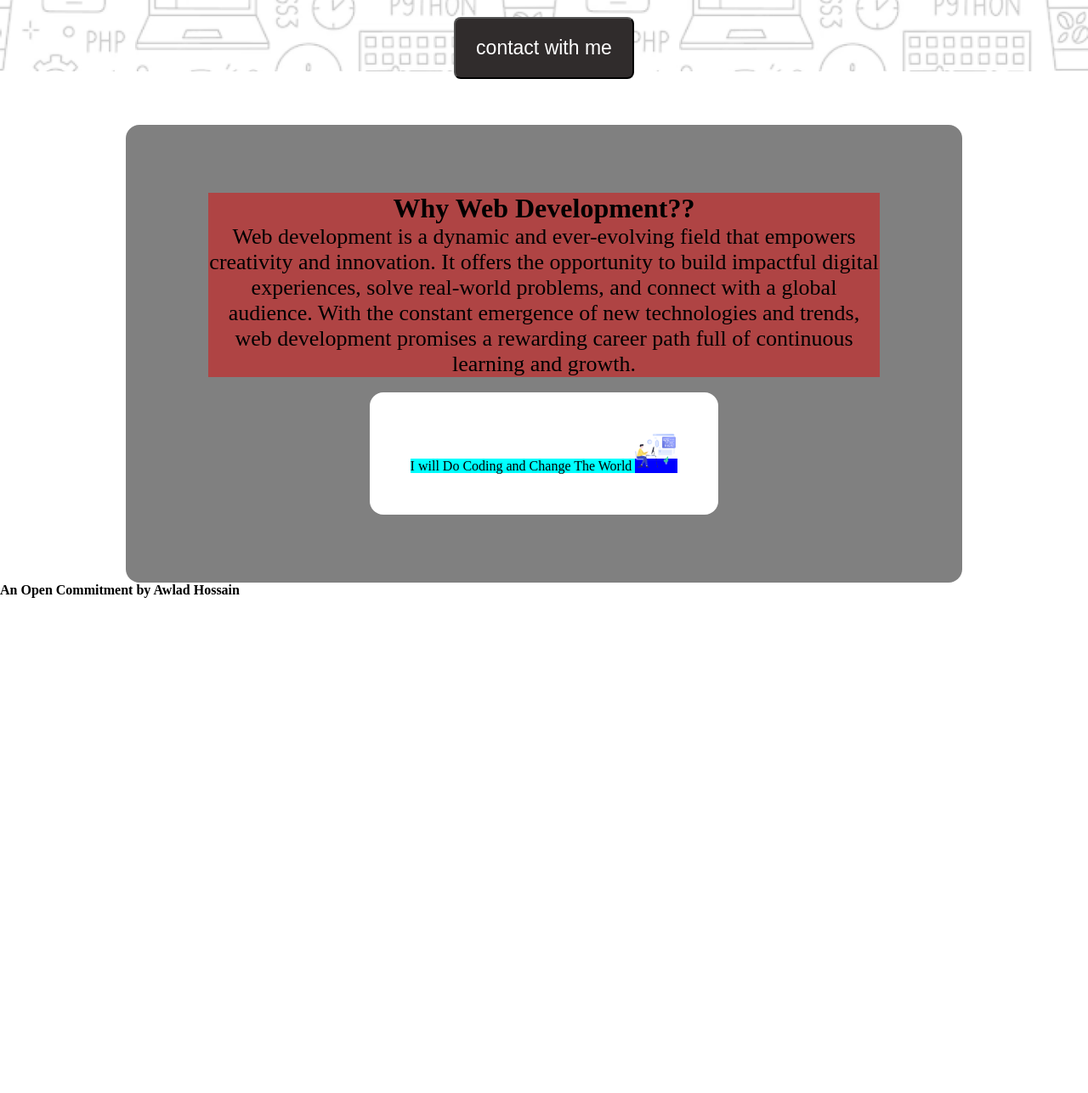
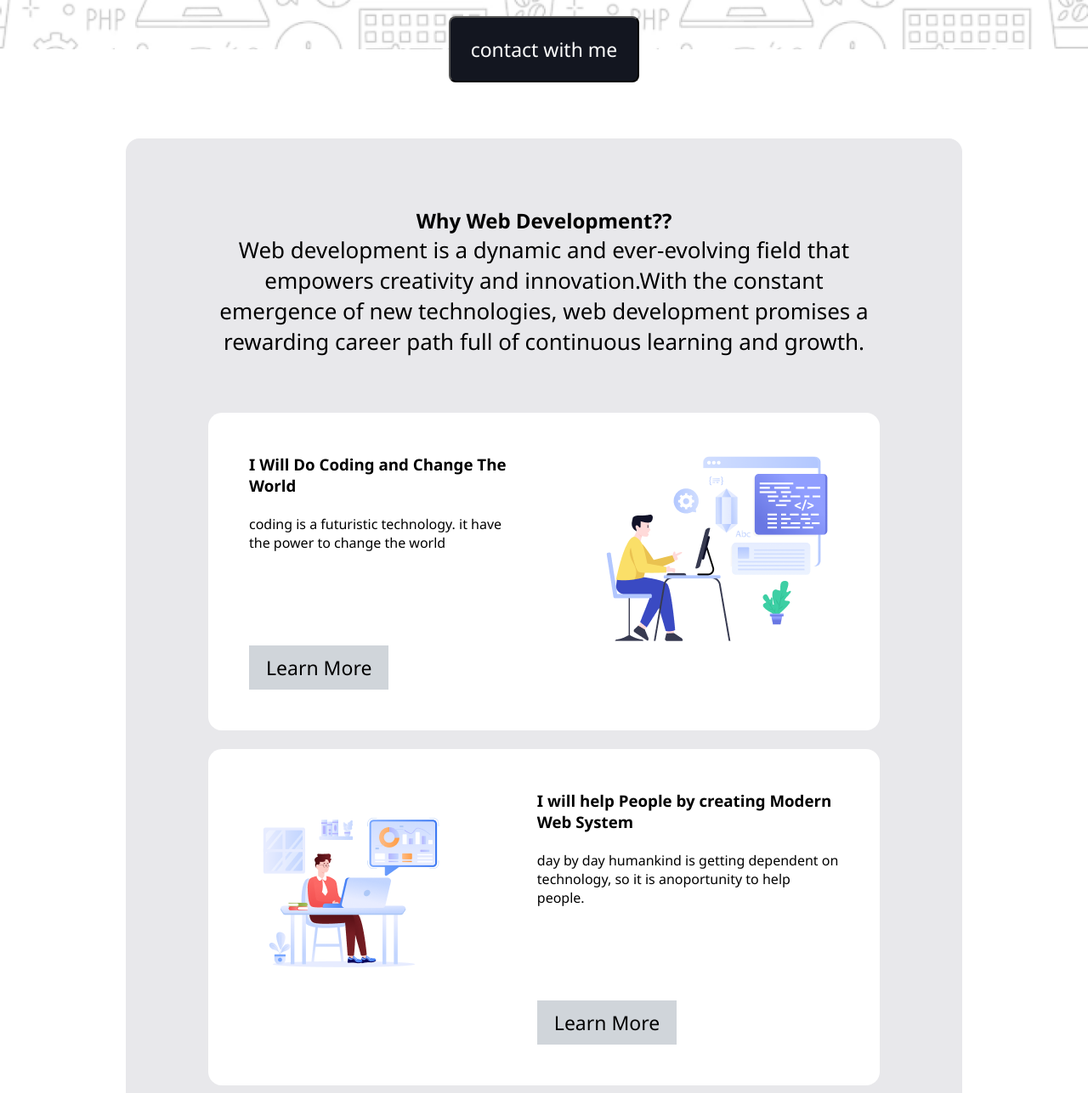
Before and after one commit to CODEsSAMI/phb10-assignment1-samiul, a plain HTML site: page index.html in a window 1280 px wide. Shown: the part 653-1940 px from the top of the page at 85% size. Before the commit the page ends 1357 px from the top, so only its background shows below. Drawn offline with Linux system fonts and the light colour scheme.

Commit message:
completed why part

```diff
--- a/index.html
+++ b/index.html
@@ -10,61 +10,105 @@
 
 <body>
 
-
+    <header>
         <div class="banner">
-        <br><br>
+            <br>
             <img src="./assets/Group.png" alt="group">
 
             <h1 class="bannertitle">"In the near future, I hope to become a<br>Developer."</h1>
-        <br><br>
-        <p class="bannerdesc">Welcome to my web development learning hub! Here, I share insights on emerging trends and
+            <br>
+            <p class="bannerdesc">Welcome to my web development learning hub! Here, I share insights on emerging trends
+                and
                 technologies.I share comprehensive tutorials, resources, and community support to help you succeed web
                 development journey. You are WELCOME!</p>
-        <br><br>
+            <br>
             <button class="contact">contact with me</button>
             <br><br><bdo dir="ltr"></bdo>
         </div>
+    </header>
 
-    <main>
+
     <br><br>
-        <div class="why">
+    <section class="why">
 
-            <div class="whyintro">
+        <div class="whybanner">
             <h1 class="whytitle">Why Web Development??</h1>
             <p class="whydesc">Web development is a dynamic and ever-evolving field that empowers creativity and
-                    innovation. It offers the opportunity to build impactful digital experiences, solve real-world
-                    problems, and connect with a global audience. With the constant emergence of new technologies and
-                    trends, web development promises a rewarding career path full of continuous learning and growth.</p>
+                innovation.With the constant emergence of new technologies, web development promises a rewarding career path full of continuous learning and growth.</p>
         </div>
         <br>
+        <br><br>
+        <section class="why1">
 
-            <div class="why1">
+            <div class="text1">
+                <h3>I Will Do Coding and Change The
+                    World</h3>
+                <br>
+                <div class="subtext1">
+                    <p>coding is a futuristic technology. it have the power to change the world</p>
 
-                <span style="background-color: aqua;">
-                    <div style="display: inline;">I will Do Coding and Change The World</div>
+                    <br><br><br><br><br>
 
-                    </span>
-
-                <span style="background-color: blue;"><img src="./assets/Layer_1.png" alt="" width="50px"></span>
-
+                    <button style="border: 1px; padding: 10px 20px; font-size: 23px; background-color: rgb(208, 213, 218);">Learn More</button>
+                </div>
             </div>
 
-            <!-- <div style="display: flex; justify-content: space-between; align-items: center; padding: 10px; background-color: rgba(146, 146, 146, 0.493);">
-                <div class="left">
-                    I will Do Coding and Change The World
+            <div class="pic1">
+                <img src="./assets/Layer_1.png" alt="Layer_1">
             </div>
-                <div class="right">
-                    <img src="" alt="">
+        </section>
+        <br>
+
+        <section class="why2">
+
+            <div class="pic2">
+                <img src="./assets/Group 3.png" alt="Group 3">
             </div>
-            </div> -->
+
+            <div class="text2">
+                <h3>I will help People by creating Modern<br>Web System</h3>
+                <br>
+                <div class="subtext2">
+                    <p>day by day humankind is getting dependent on technology, so it is anoportunity to help people.</p>
+
+                    <br><br><br><br><br>
+
+                    <button style="border: 1px; padding: 10px 20px; font-size: 23px; background-color: rgb(208, 213, 218);">Learn More</button>
                 </div>
+            </div>
+        </section>
+        <br>
+
+        <section class="why1">
+
+            <div class="text1">
+                <h3>I Will Do Coding and Change The
+                    World</h3>
+                <br>
+                <div class="subtext1">
+                    <p>coding is a futuristic technology. it have the power to change the world</p>
+
+                    <br><br><br><br><br>
+
+                    <button style="border: 1px; padding: 10px 20px; font-size: 23px; background-color: rgb(208, 213, 218);">Learn More</button>
+                </div>
+            </div>
+
+            <div class="pic1">
+                <img src="./assets/Group 4.png" alt="Group 4">
+            </div>
+        </section>
+        <br>
+
+
+    </section>
 
     </div>
 
     <div class="inspiratoin"></div>
     <div class="target"></div>
     <div class="support"></div>
-    </main>
+
 
     <footer>
         <p></p><b>An Open Commitment by Awlad Hossain</b>
--- a/style.css
+++ b/style.css
@@ -1,10 +1,11 @@
 *{
     margin:0%;
     padding: 0%;
+    font-family: 'Segoe UI', Tahoma, Geneva, Verdana, sans-serif;
 }
 
 .banner{
-    margin-top: 157px;
+    margin-top: 131px;
     text-align: center;
     margin-left: auto;
     margin-right: auto;
@@ -12,41 +13,60 @@
     background-repeat: no-repeat;
     background-size: 100%;
 
+}.bannertitle{
+
+    color: rgb(12, 12, 12);
 }
+
 .bannerdesc{
     font-size: 26px;
     margin-left: 200px;
     margin-right: 200px;
+
+    color: rgb(37, 36, 36);
+
 }
 .contact{
-    /* border: 16px solid rgb(90, 90, 233); */
     border-radius: 8px;
     padding: 21px 24px;
     font-size: 23px;
-    background-color: rgb(48, 44, 44);
+    background-color: rgb(19, 22, 32);
     color: rgb(255, 255, 255);
+
 }
 
 .why{
     border-radius: 16px;
-    background-color: gray;
+    background-color: rgb(232, 232, 235);
     padding: 80px 97px;
     margin-left: 148px;
     margin-right: 148px;
     text-align: center;
 }
+.whybanner{
+    height: 100%;
+    width: 100%;
+}
+.whytitle{
+
+}
 .whydesc{
     font-size: 26px;
-}
-.whyintro{
-    background-color: rgb(175, 68, 68);
-    border-radius: ;
-    height: 100%;
-    width: 100%;
 }
 .why1{
 border-radius: 16px;
 padding: 48px;
 background-color: white;
-display:inline-block;
+display: flex;
+gap: 98.83px;
+text-align: left;
 }
+.why2{
+    border-radius: 16px;
+    padding: 48px;
+    background-color: white;
+    text-align: left;
+    display: flex;
+    gap: 98.83px;
+    text-align: left;
+}
```
Lines whose indentation alone changed are shown as unchanged.
